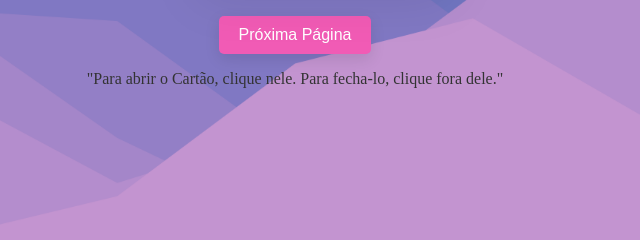
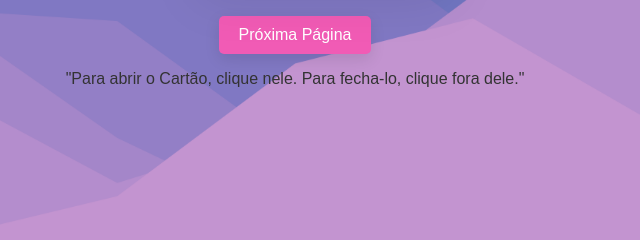
Before and after one commit to arthuraro/presente, a plain HTML site: page card.html in a window 1280 px wide. Shown: the part 525-765 px from the top of the page, 345-985 px from the left. Drawn offline with Linux system fonts and the light colour scheme.

Commit message:
readme.md

```diff
--- a/card.html
+++ b/card.html
@@ -43,7 +43,7 @@
     <button onclick="location.href='next.html'">Próxima Página</button>
 
     <div id="exempplo" class="active">
-        <p>
+        <p style="font-family: sans-serif;">
         "Para abrir o Cartão, clique nele. Para fecha-lo, clique fora dele."
         </p>
     </div>
```
